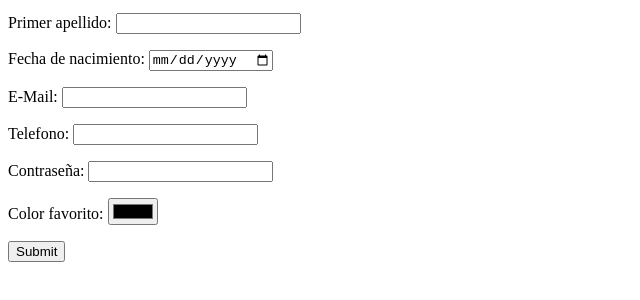
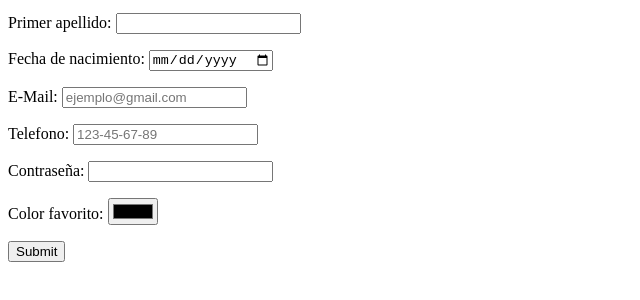
Before and after one commit to Daniel-Fernandez-Colon/practica1-interfaz-usuario, a plain HTML site: page index.html in a window 1280 px wide. Shown: the part 104-404 px from the top of the page, without its empty margins (0-640 px from the left). Drawn offline with Linux system fonts and the light colour scheme.

Commit message:
formulario basico 3

```diff
--- a/index.html
+++ b/index.html
@@ -26,17 +26,17 @@
 
     <p>
         <label for="e-mail"> E-Mail: </label>
-        <input type="email" name="e-mail" id="e-mail" required="required" title="Introduce el email" autocomplete="email"/>
+        <input type="email" name="e-mail" id="e-mail" required="required" title="Introduce el email" placeholder="ejemplo@gmail.com" autocomplete="email"/>
     </p>
 
     <p>
         <label for="telefono">Telefono: </label>
-        <input type="tel" name="telefono" id="telefono" title="Introduce el telefono" autocomplete="tel"/>
+        <input type="tel" name="telefono" id="telefono" title="Introduce el telefono" placeholder="123-45-67-89" autocomplete="tel"/>
     </p>
 
     <p>
         <label for="password">Contraseña: </label>
-        <input type="password" name="password" id="password" required="required" title="Introduce una contraseña"/>
+        <input type="password" name="password" id="password" required="required" title="Introduce una contraseña" autocomplete="current-password"/>
     </p>
 
     <p>
```
